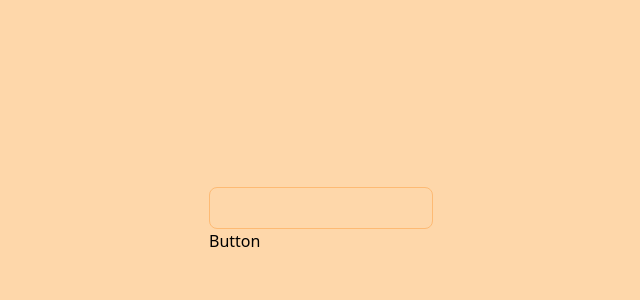
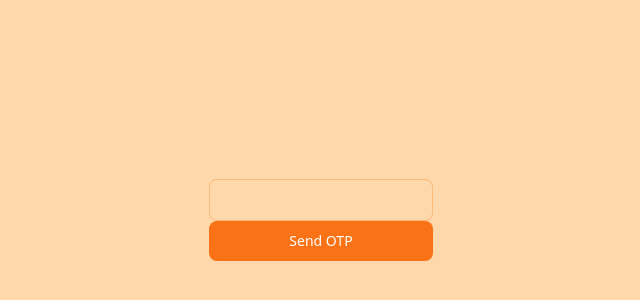
Before and after one commit to anoopraju31/100xdevs_cohort, a React (Vite) app in the folder week 7/assignments/6_otp_login/: page / in a window 1280 px wide. Shown: the part 180-480 px from the top of the page, without its empty margins (319-959 px from the left). Built offline with nearby package versions, Linux system fonts and the light colour scheme.

Commit message:
Week 7 Assignment - 6. OTP Login - Button Component - styled

```diff
--- a/week 7/assignments/6_otp_login/src/components/Button.jsx
+++ b/week 7/assignments/6_otp_login/src/components/Button.jsx
@@ -1,5 +1,27 @@
-const Button = () => {
-	return <div>Button</div>
+import PropTypes from 'prop-types'
+
+const Button = (props) => {
+	const { title, type, handleClick, style } = props
+
+	return (
+		<button
+			type={type}
+			onClick={handleClick}
+			className={`w-full text-white bg-orange-500 hover:bg-orange-600 focus:ring-4 disabled:bg-orange-200 focus:ring-orange-300 font-medium rounded-lg text-sm px-5 py-2.5 focus:outline-none transition-colors duration-300 ${style}`}>
+			{title}
+		</button>
+	)
+}
+
+Button.propTypes = {
+	title: PropTypes.string.isRequired,
+	type: PropTypes.oneOf(['button', 'submit', 'reset']),
+	handleClick: PropTypes.func,
+	style: PropTypes.string,
+}
+
+Button.defaultProps = {
+	type: 'button',
 }
 
 export default Button
--- a/week 7/assignments/6_otp_login/src/components/LoginForm.jsx
+++ b/week 7/assignments/6_otp_login/src/components/LoginForm.jsx
@@ -5,7 +5,7 @@ const LoginForm = () => {
 	return (
 		<div>
 			<InputField />
-			<Button />
+			<Button title='Send OTP' />
 		</div>
 	)
 }
```
